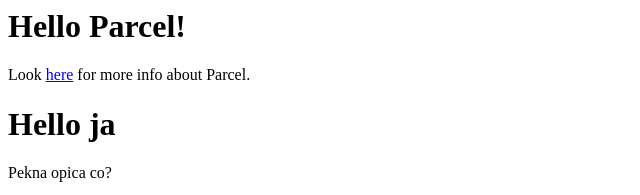
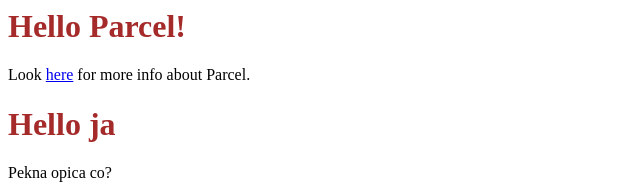
Before and after one commit to pajgon/HelloWorld, a website built with Parcel: page index.html in a window 1280 px wide. Shown: the top 195 px of the page, without its empty margins (0-640 px from the left). Built offline with nearby package versions, Linux system fonts and the light colour scheme.

Commit message:
druhy commit
:D

```diff
--- a/index.html
+++ b/index.html
@@ -3,6 +3,7 @@
 <head>
 	<title>Parcel Sandbox</title>
 	<meta charset="UTF-8" />
+	<link href = "style.css" rel = "stylesheet" type ="text/css" />
 </head>
 
 <body>
--- /dev/null
+++ b/style.css
@@ -0,0 +1,4 @@
+@charset "UTF-8";
+h1 {
+  color: brown;
+}
```
